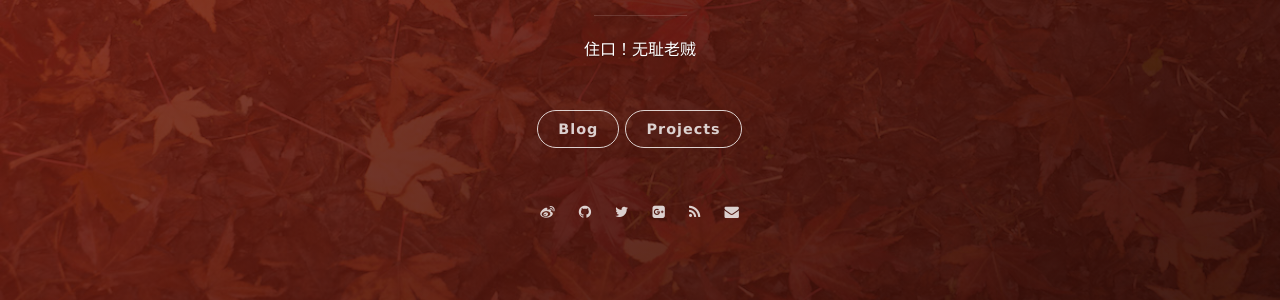
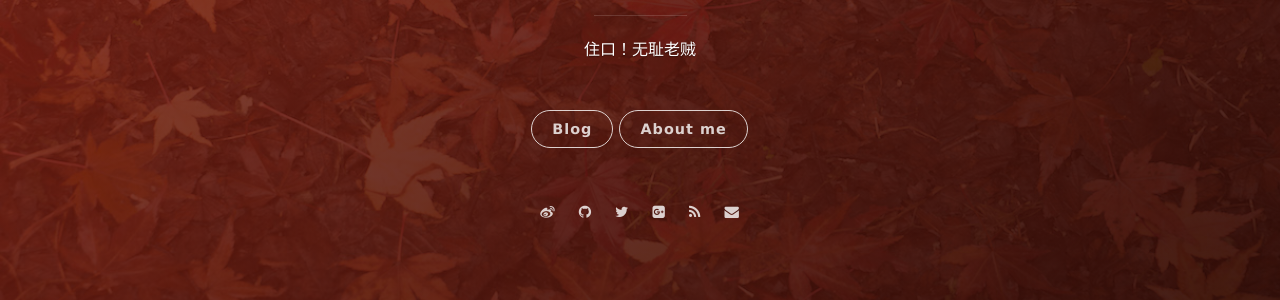
Before and after one commit to leeyegy/leeyegy.github.io, a Jekyll site: the page built from index.html, in a window 1280 px wide. Shown: the part 456-756 px from the top of the page. Built offline with Jekyll 4.4.1, drawn with Linux system fonts in a browser that asks for light colours; nearby versions of some CDN libraries; the list of posts is cut into pages by our own code.

Commit message:
Update _config.yml

```diff
--- a/_config.yml
+++ b/_config.yml
@@ -22,7 +22,8 @@ blog_button:
 
 # Navigation buttons in the front page.
 nav:
-    - {title: Projects, description: My Projects, url: 'http://project.onevcat.com'}
+    - {title: About me, description: About me, url: 'https://leeyegy.github.io/me/
+'}
     # - {title: Another Button, description: A button, url: 'http://example.com'}
 
 # Pagination
```
